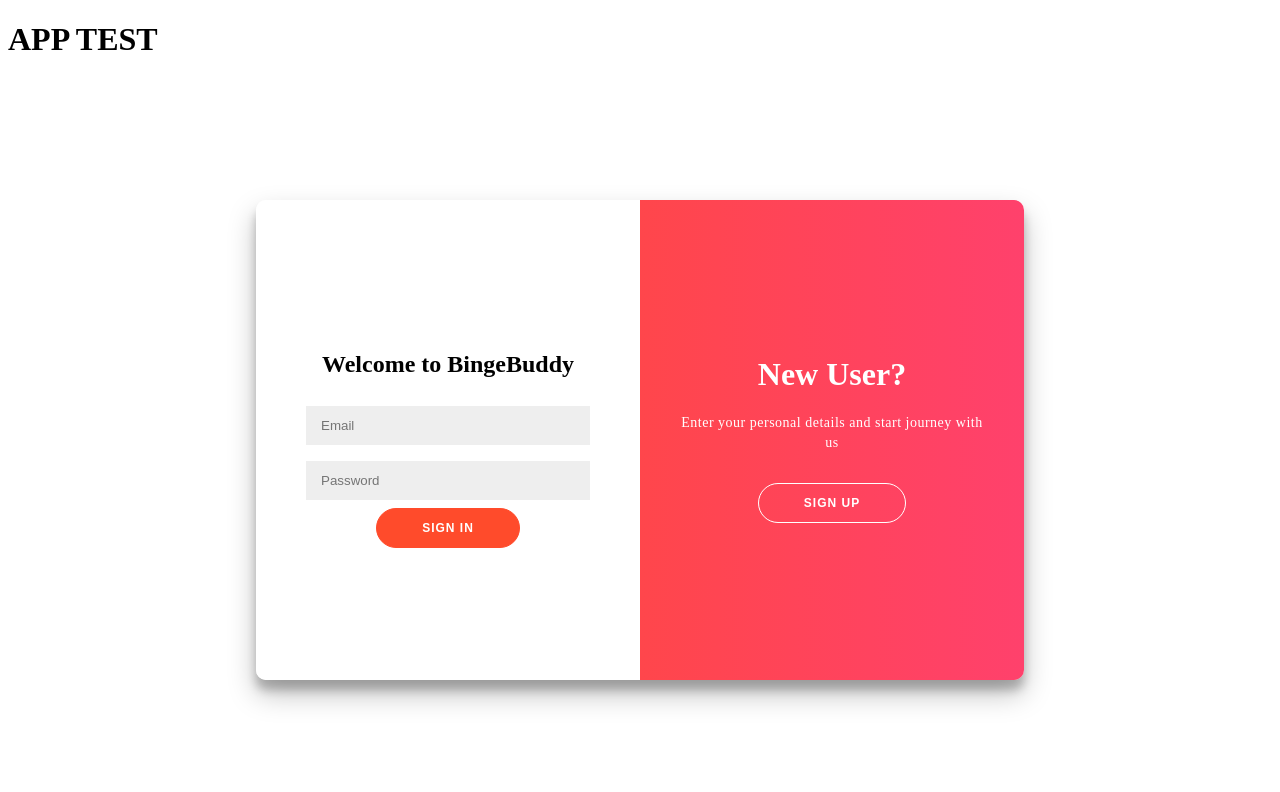
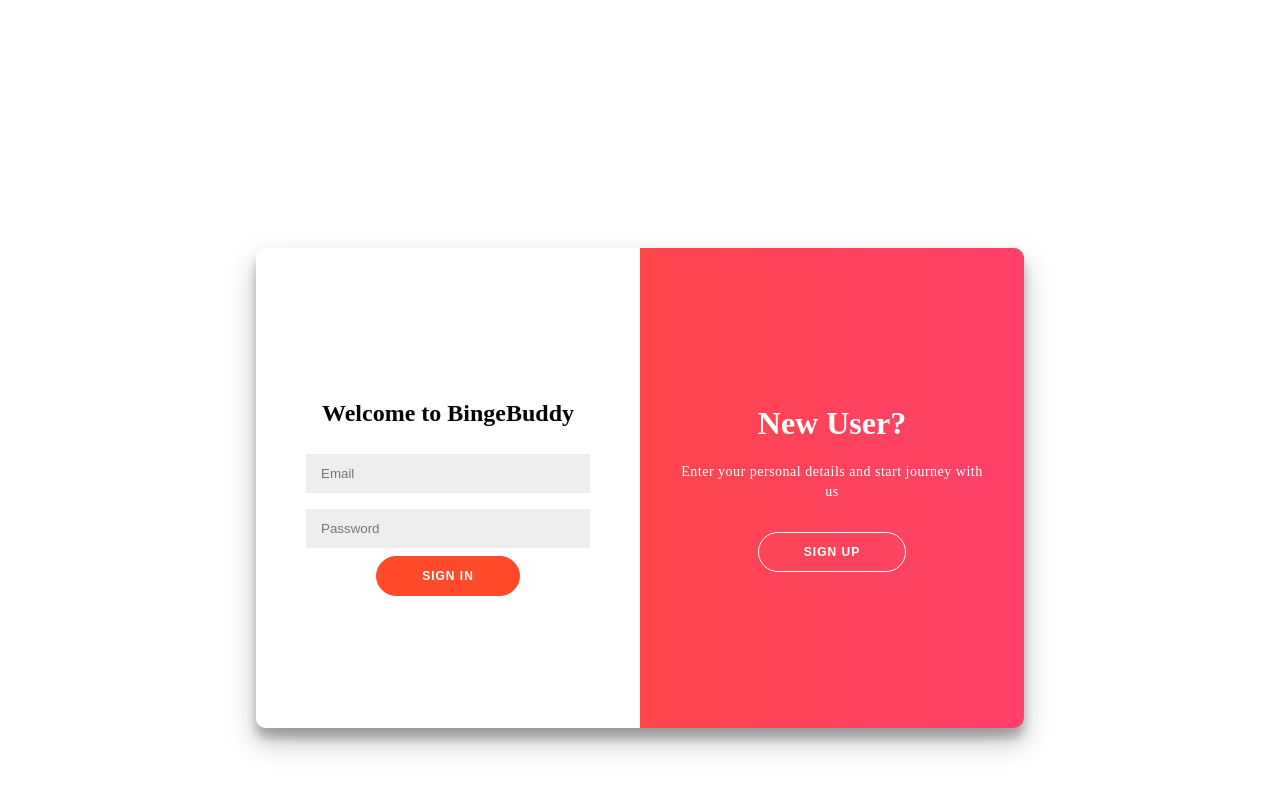
Before and after one commit to lucasskaf/Group15_SWE, an Angular app: page / in a window 1280 px wide. Shown: the top 792 px of the page. Built offline with nearby package versions, Linux system fonts and the light colour scheme.

Commit message:
updated login-register HTML and CSS

```diff
--- a/src/app/app.component.html
+++ b/src/app/app.component.html
@@ -1,2 +1 @@
-<h1>APP TEST</h1>
 <app-login-register></app-login-register>
--- a/src/app/login-register/login-register.component.css
+++ b/src/app/login-register/login-register.component.css
@@ -97,7 +97,7 @@
 			0 10px 10px rgba(0,0,0,0.22);
 	position: relative;
 	overflow: hidden;
-    top : 120px;
+    transform: translateY(50%);
 	width: 768px;
 	max-width: 100%;
 	min-height: 480px;
--- a/src/app/login-register/login-register.component.ts
+++ b/src/app/login-register/login-register.component.ts
@@ -15,4 +15,5 @@
   toggleSignUp () {
     this.container?.classList.add("right-panel-active");
   }
+
 }
```
